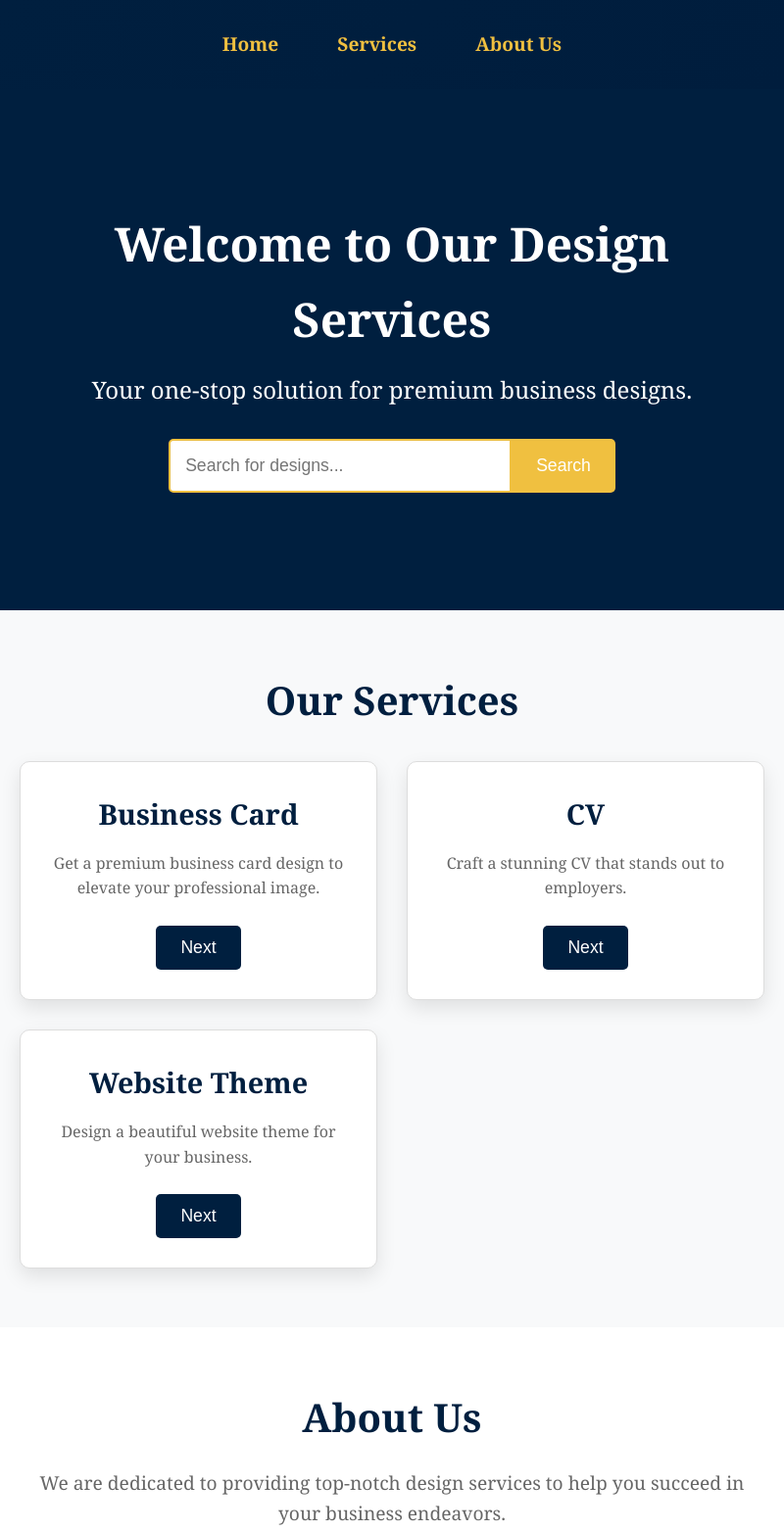
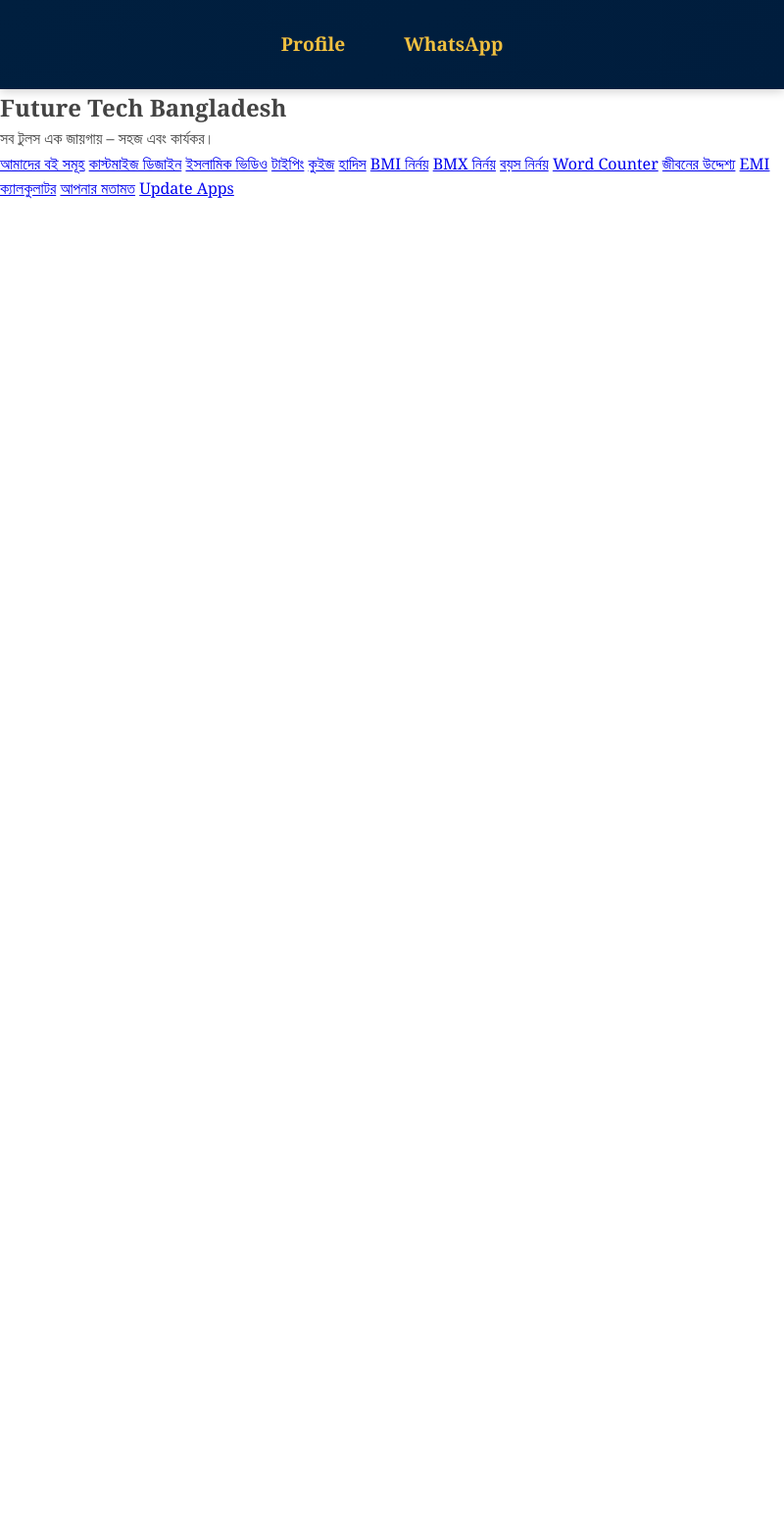
Before and after one commit to mdsajidul/NextGenPC, an Electron app: page index.html in a window 800 px wide. Shown: the top 1564 px of the page at 98% size. After the commit the page ends 800 px from the top, so only its background shows below. Drawn offline with Linux system fonts and the light colour scheme.

Commit message:
Update index.html

```diff
--- a/index.html
+++ b/index.html
@@ -1,61 +1,82 @@
 <!DOCTYPE html>
 <html lang="en">
+
 <head>
     <meta charset="UTF-8">
     <meta name="viewport" content="width=device-width, initial-scale=1.0">
-    <title>Your Business Services</title>
-    <link rel="stylesheet" href="style.css">
+    <title>Future Technology, Bangladesh</title>
+    <link rel="stylesheet" href="style.css"> <!-- Link to the main CSS file -->
+    <link rel="stylesheet" href="https://fonts.googleapis.com/css2?family=Roboto:wght@400;700&display=swap">
+    <link rel="manifest" href="/manifest.json"> <!-- Link to the manifest file for PWA -->
+    <link rel="icon" href="Future Technology Logo.png"> <!-- Favicon -->
+    <script src="script.js" defer></script> <!-- Link to JavaScript file -->
+    <script defer src="theme-switcher.js"></script> <!-- Optional theme switcher script -->
 </head>
+
 <body>
-    <header class="header">
-        <nav>
-            <ul>
-                <li><a href="#">Home</a></li>
-                <li><a href="#services">Services</a></li>
-                <li><a href="#about">About Us</a></li>
-            </ul>
-        </nav>
+    <noscript>You need to enable JavaScript to run this app.</noscript>
+
+    <header>
+        <div class="header">
+            <nav id="main-nav">
+                <ul>
+                    <li><a href="profile.html" class="btn">Profile</a></li>
+                    <li><a href="https://wa.me/1745897322" class="btn" target="_blank">WhatsApp</a></li>
+                </ul>
+            </nav>
+        </div>
     </header>
 
-    <section class="hero">
-        <div class="hero-content">
-            <h2>Welcome to Our Design Services</h2>
-            <p>Your one-stop solution for premium business designs.</p>
-            <div class="search-bar">
-                <input type="text" placeholder="Search for designs...">
-                <button>Search</button>
+    <section class="intro">
+        <div class="container">
+            <h1 class="hover-effect">Future Tech Bangladesh</h1>
+            <p>সব টুলস এক জায়গায় – সহজ এবং কার্যকর।</p>
+            <div class="btn-container">
+                <a href="book-home.html" class="btn">আমাদের বই সমূহ</a>
+                <a href="https://mdsajidul.github.io/Design/" class="btn">কাস্টমাইজ ডিজাইন</a>
+                <a href="https://mdsajidul.github.io/Streaming/" class="btn">ইসলামিক ভিডিও</a>
+                <a href="lesson1.html" class="btn">টাইপিং</a>
+                <a href="quiz-home.html" class="btn">কুইজ</a>
+                <!--<a href="game-home.html" class="btn">গেমস</a>--> <!--এখানে গেমস এস বাটন থাকবে-->
+                <a href="back-to-islam.html" class="btn">হাদিস</a>
+                <a href="bmi.html" class="btn">BMI নির্নয়</a>
+                <a href="bmx.html" class="btn">BMX নির্নয়</a>
+                <a href="age.html" class="btn">বয়স নির্নয়</a>
+                <a href="word-counter.html" class="btn">Word Counter</a>
+                <a href="ikigai.html" class="btn">জীবনের উদ্দেশ্য</a>
+                <a href="emi.html" class="btn">EMI ক্যালকুলাটর</a>
+                <a href="submit.html" class="btn">আপনার মতামত</a>
+                    <a href="https://mdsajidul.github.io/NextGenPC/update.html" class="btn">Update Apps</a>
+
             </div>
         </div>
     </section>
 
-    <section id="services">
-        <h2>Our Services</h2>
-        <div class="service-grid">
-            <div class="service-card">
-                <h3>Business Card</h3>
-                <p>Get a premium business card design to elevate your professional image.</p>
-                <button onclick="location.href='business-card.html'">Next</button>
-            </div>
-            <div class="service-card">
-                <h3>CV</h3>
-                <p>Craft a stunning CV that stands out to employers.</p>
-                <button onclick="location.href='cv.html'">Next</button>
-            </div>
-            <div class="service-card">
-                <h3>Website Theme</h3>
-                <p>Design a beautiful website theme for your business.</p>
-                <button onclick="location.href='website-theme.html'">Next</button>
-            </div>
-        </div>
-    </section>
 
-    <section id="about">
-        <h2>About Us</h2>
-        <p>We are dedicated to providing top-notch design services to help you succeed in your business endeavors.</p>
-    </section>
+    <script>
+        // Check if service worker is available
+        if ('serviceWorker' in navigator) {
+            window.addEventListener('load', () => {
+                navigator.serviceWorker.register('/service-worker.js')
+                    .then((registration) => {
+                        console.log('Service Worker registered with scope:', registration.scope);
+                    })
+                    .catch((error) => {
+                        console.error('Service Worker registration failed:', error);
+                    });
+            });
+        }
 
-    <footer>
-        <p>&copy; 2024 Your Company Name. All Rights Reserved.</p>
-    </footer>
+        // Add event listener to the offline button
+        document.getElementById('offlineButton').addEventListener('click', () => {
+            // Force the service worker to cache all files
+            if (navigator.serviceWorker.controller) {
+                navigator.serviceWorker.controller.postMessage({ action: 'cacheFiles' });
+                alert('All files are now available offline!');
+            }
+        });
+    </script>
+
 </body>
+
 </html>
```
